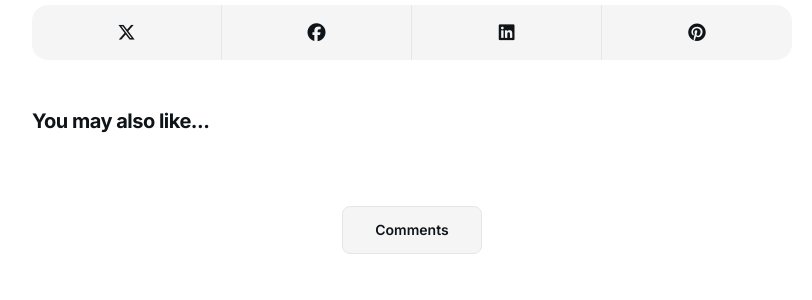
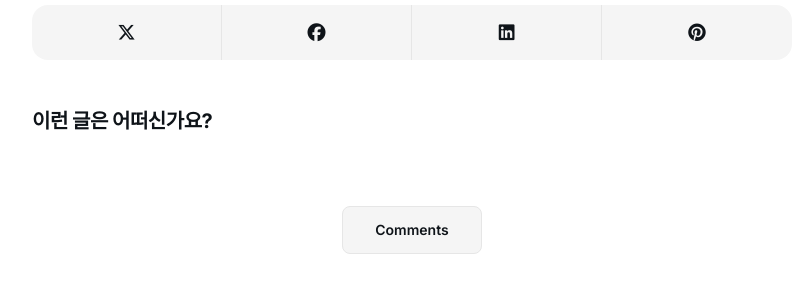
Before and after one commit to meta-blog/meta-blog.github.io, a Jekyll site: the page built from _posts/2024-08-24-Olympus Camera Settings for Fujifilm like Color Tone.md, in a window 1280 px wide and 900 px high, scrolled down 1681 px. Shown: the part 496-796 px from the top of the window, without its empty margins (228-1040 px from the left). Built offline with Jekyll 4.4.1, drawn with Linux system fonts in a browser that asks for light colours.

Commit message:
Update related-posts.html

```diff
--- a/_includes/related-posts.html
+++ b/_includes/related-posts.html
@@ -19,7 +19,7 @@
 
 <!-- begin related posts -->
 <div class="section-related {{related}}">
-  <h4 class="section-related__title">You may also like...</h4>
+  <h4 class="section-related__title">이런 글은 어떠신가요?</h4>
   <div class="row">
   {% for post in site.posts %}
     {% assign sameTagCount = 0 %}
```
